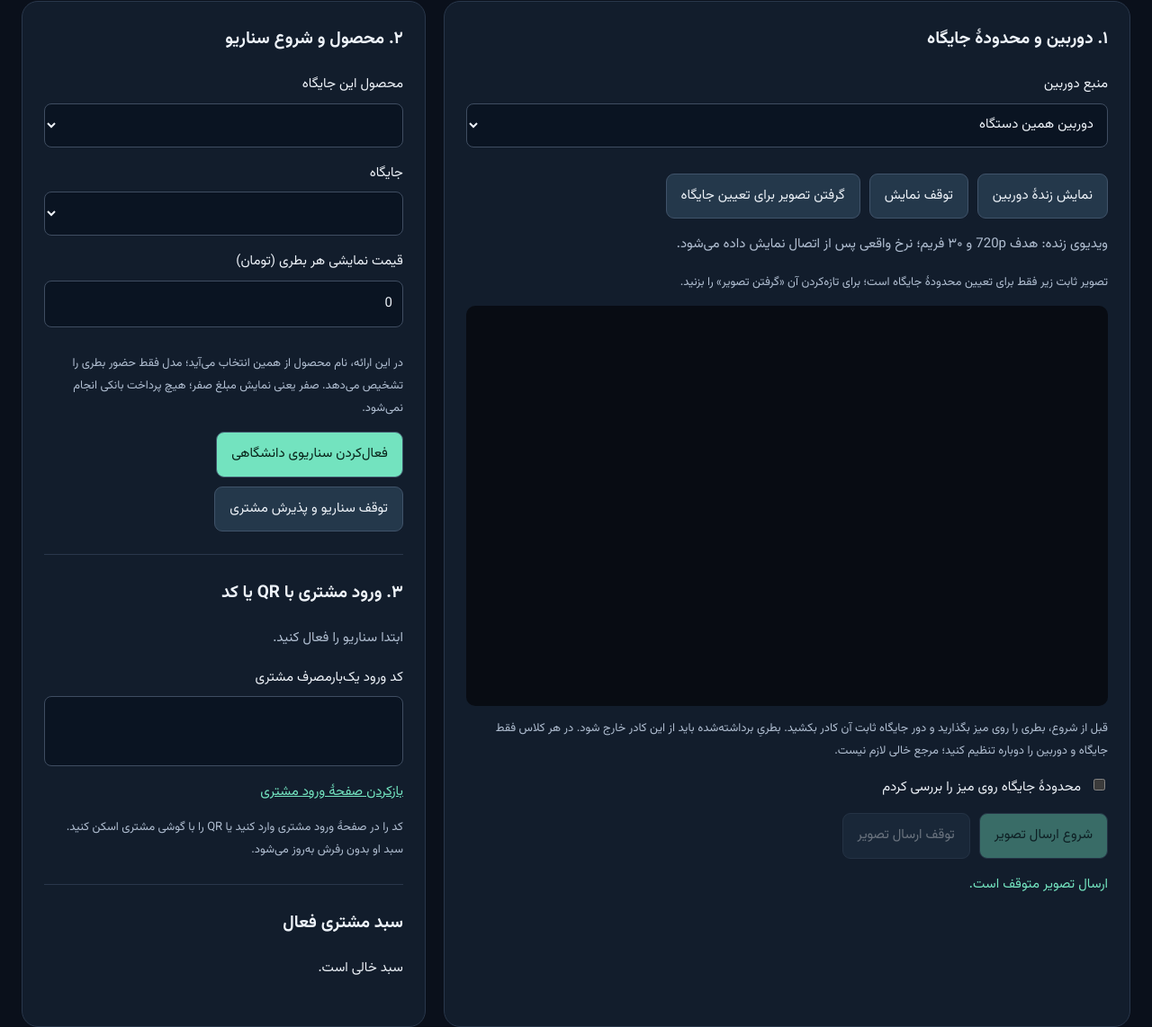
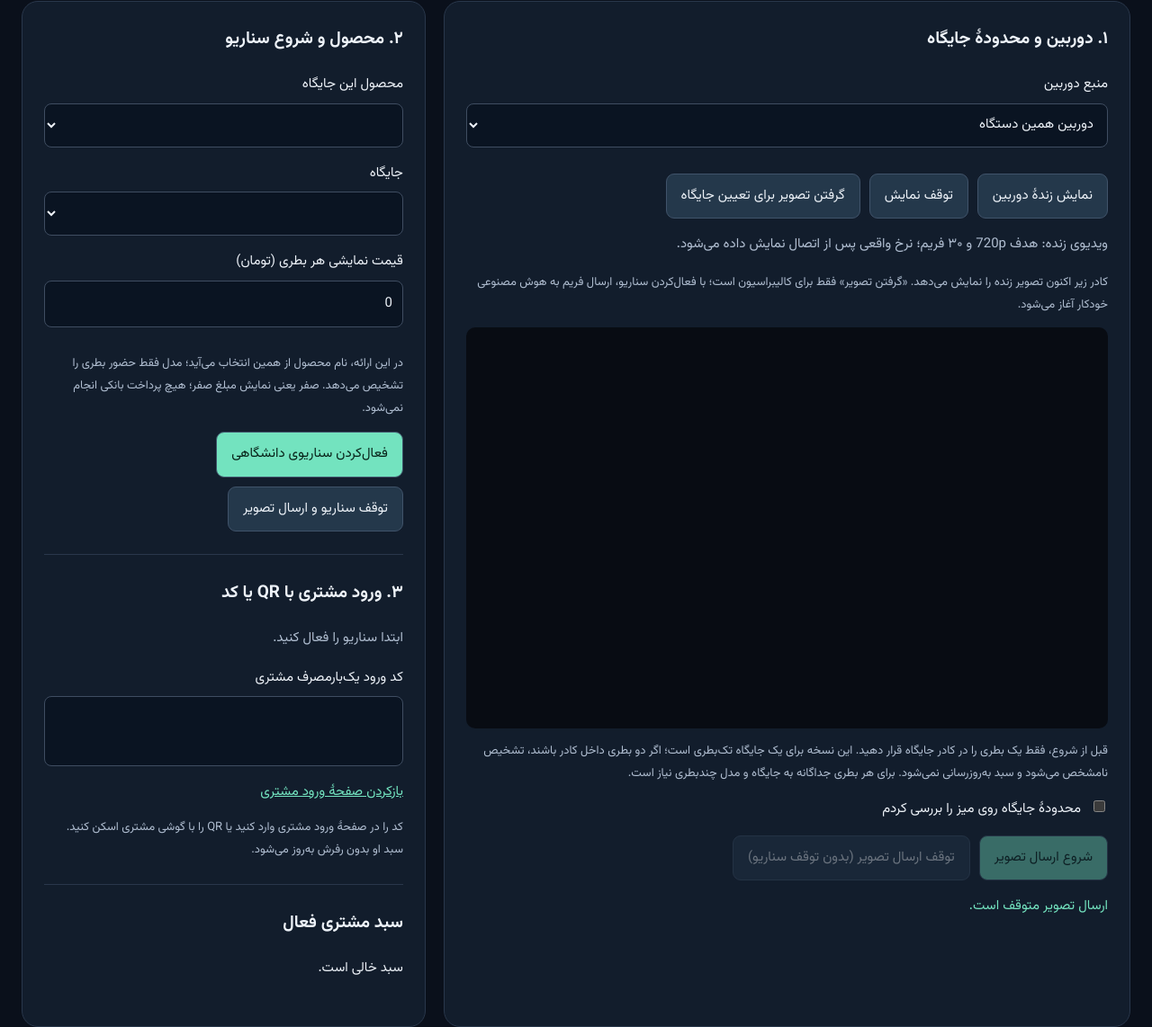
Before and after one commit to arschia/SmartShelf, a plain HTML site: page frontend/shop.html in a window 1280 px wide. Shown: the part 843-1985 px from the top of the page at 90% size. Drawn offline with Linux system fonts and the light colour scheme.

Commit message:
Clarify live preview, automatic capture, and single-bottle safety limits; bust JS cache

```diff
--- a/frontend/shop.html
+++ b/frontend/shop.html
@@ -1,9 +1,9 @@
 <!doctype html><html lang="fa" dir="rtl"><head><meta charset="utf-8"><meta name="viewport" content="width=device-width,initial-scale=1"><title>فروشگاه زنده | SmartShelf</title><link rel="stylesheet" href="/assets/fonts/dana.css"><link rel="stylesheet" href="/bottle.css?v=1.3.0"><link rel="stylesheet" href="/shop.css?v=1.3.0"></head>
-<body><header><div><small>SMARTSHELF · LIVE STORE</small><h1>سناریوی فروشگاه زنده</h1><p>یک جایگاه، یک بطری، یک مشتری فعال — ارائهٔ دانشگاهی</p></div><a href="/admin/">بازگشت به پنل ←</a></header><main>
+<body><header><div><small>SMARTSHELF · LIVE STORE</small><h1>سناریوی فروشگاه زنده</h1><p>یک جایگاه تک‌بطری، یک مشتری فعال — ارائهٔ دانشگاهی</p></div><a href="/admin/">بازگشت به پنل ←</a></header><main>
 <section id="loginCard" class="card" hidden><h2>ورود مدیر</h2><form id="loginForm"><label for="pin">پین پنل</label><input id="pin" type="password" autocomplete="current-password" maxlength="128" required><button>ورود</button></form></section>
 <p id="message" role="alert"></p><div class="status card"><strong id="connection">در انتظار ارتباط با سرور…</strong><p id="status">برای شروع وارد شوید.</p></div>
 <div class="metrics"><div class="card"><small>موجودی همین جایگاه</small><strong id="stock">—</strong><span id="productName">محصول تعیین نشده</span></div><div class="card"><small>سشن مشتری</small><strong id="session">—</strong><span id="slotState">وضعیت جایگاه نامشخص</span></div><div class="card"><small>سبد زندهٔ مشتری</small><strong id="quantity">۰</strong><span id="total">۰ تومان</span></div></div>
-<div class="layout"><section class="card"><h2>۱. دوربین و محدودهٔ جایگاه</h2><label for="cameraSource">منبع دوربین</label><select id="cameraSource"><option value="browser">دوربین همین دستگاه</option><option value="tablet">تبلت جفت‌شده در صفحهٔ دوربین</option></select><div class="controls"><button id="openCamera">نمایش زندهٔ دوربین</button><button id="stopVideo">توقف نمایش</button><button id="capture">گرفتن تصویر برای تعیین جایگاه</button></div><video id="video" autoplay playsinline muted hidden></video><p id="videoStatus" role="status" aria-live="polite">ویدیوی زنده: هدف 720p و ۳۰ فریم؛ نرخ واقعی پس از اتصال نمایش داده می‌شود.</p><p class="hint">تصویر ثابت زیر فقط برای تعیین محدودهٔ جایگاه است؛ برای تازه‌کردن آن «گرفتن تصویر» را بزنید.</p><div id="stage"><canvas id="canvas" class="annotating" width="960" height="600" aria-label="محدودهٔ جایگاه بطری روی میز"></canvas></div><p class="hint">قبل از شروع، بطری را روی میز بگذارید و دور جایگاه ثابت آن کادر بکشید. بطریِ برداشته‌شده باید از این کادر خارج شود. در هر کلاس فقط جایگاه و دوربین را دوباره تنظیم کنید؛ مرجع خالی لازم نیست.</p><label class="check"><input id="roiConfirmed" type="checkbox">محدودهٔ جایگاه روی میز را بررسی کردم</label><div class="controls"><button id="startCamera">شروع ارسال تصویر</button><button id="stopCamera">توقف ارسال تصویر</button></div><p id="cameraStatus">ارسال تصویر متوقف است.</p></section>
-<section class="card"><h2>۲. محصول و شروع سناریو</h2><label for="product">محصول این جایگاه</label><select id="product"></select><label for="zone">جایگاه</label><select id="zone"></select><label for="price">قیمت نمایشی هر بطری (تومان)</label><input id="price" type="number" min="0" step="1" value="0"><p class="hint">در این ارائه، نام محصول از همین انتخاب می‌آید؛ مدل فقط حضور بطری را تشخیص می‌دهد. صفر یعنی نمایش مبلغ صفر؛ هیچ پرداخت بانکی انجام نمی‌شود.</p><div class="controls"><button id="enable">فعال‌کردن سناریوی دانشگاهی</button><button id="disable">توقف سناریو و پذیرش مشتری</button></div>
+<div class="layout"><section class="card"><h2>۱. دوربین و محدودهٔ جایگاه</h2><label for="cameraSource">منبع دوربین</label><select id="cameraSource"><option value="browser">دوربین همین دستگاه</option><option value="tablet">تبلت جفت‌شده در صفحهٔ دوربین</option></select><div class="controls"><button id="openCamera">نمایش زندهٔ دوربین</button><button id="stopVideo">توقف نمایش</button><button id="capture">گرفتن تصویر برای تعیین جایگاه</button></div><video id="video" autoplay playsinline muted hidden></video><p id="videoStatus" role="status" aria-live="polite">ویدیوی زنده: هدف 720p و ۳۰ فریم؛ نرخ واقعی پس از اتصال نمایش داده می‌شود.</p><p class="hint">کادر زیر اکنون تصویر زنده را نمایش می‌دهد. «گرفتن تصویر» فقط برای کالیبراسیون است؛ با فعال‌کردن سناریو، ارسال فریم به هوش مصنوعی خودکار آغاز می‌شود.</p><div id="stage"><canvas id="canvas" class="annotating" width="960" height="600" aria-label="محدودهٔ جایگاه بطری روی میز"></canvas></div><p class="hint">قبل از شروع، فقط یک بطری را در کادر جایگاه قرار دهید. این نسخه برای یک جایگاه تک‌بطری است؛ اگر دو بطری داخل کادر باشند، تشخیص نامشخص می‌شود و سبد به‌روزرسانی نمی‌شود. برای هر بطری جداگانه به جایگاه و مدل چندبطری نیاز است.</p><label class="check"><input id="roiConfirmed" type="checkbox">محدودهٔ جایگاه روی میز را بررسی کردم</label><div class="controls"><button id="startCamera">شروع ارسال تصویر</button><button id="stopCamera">توقف ارسال تصویر (بدون توقف سناریو)</button></div><p id="cameraStatus">ارسال تصویر متوقف است.</p></section>
+<section class="card"><h2>۲. محصول و شروع سناریو</h2><label for="product">محصول این جایگاه</label><select id="product"></select><label for="zone">جایگاه</label><select id="zone"></select><label for="price">قیمت نمایشی هر بطری (تومان)</label><input id="price" type="number" min="0" step="1" value="0"><p class="hint">در این ارائه، نام محصول از همین انتخاب می‌آید؛ مدل فقط حضور بطری را تشخیص می‌دهد. صفر یعنی نمایش مبلغ صفر؛ هیچ پرداخت بانکی انجام نمی‌شود.</p><div class="controls"><button id="enable">فعال‌کردن سناریوی دانشگاهی</button><button id="disable">توقف سناریو و ارسال تصویر</button></div>
 <hr><h2>۳. ورود مشتری با QR یا کد</h2><p id="entryState">ابتدا سناریو را فعال کنید.</p><label for="entryCode">کد ورود یک‌بارمصرف مشتری</label><input id="entryCode" readonly dir="ltr" style="font-size:28px;text-align:center;font-weight:bold;letter-spacing:5px"><div id="qr"></div><a id="entryLink" href="/enter/" target="_blank" rel="noopener">بازکردن صفحهٔ ورود مشتری</a><p class="hint">کد را در صفحهٔ ورود مشتری وارد کنید یا QR را با گوشی مشتری اسکن کنید. سبد او بدون رفرش به‌روز می‌شود.</p><hr><h2>سبد مشتری فعال</h2><div id="cart">سبد خالی است.</div><ol id="events" aria-label="آخرین تغییرات"></ol></section></div>
-</main><script src="/config.js"></script><script src="/assets/js/api.js"></script><script src="/assets/js/format.js"></script><script src="/assets/js/qrcode.min.js"></script><script src="/assets/js/rtc.js?v=1.4.1"></script><script src="/shop.js?v=1.4.1"></script></body></html>
+</main><script src="/config.js"></script><script src="/assets/js/api.js"></script><script src="/assets/js/format.js"></script><script src="/assets/js/qrcode.min.js"></script><script src="/assets/js/rtc.js?v=1.4.2"></script><script src="/shop.js?v=1.4.2"></script></body></html>
```
